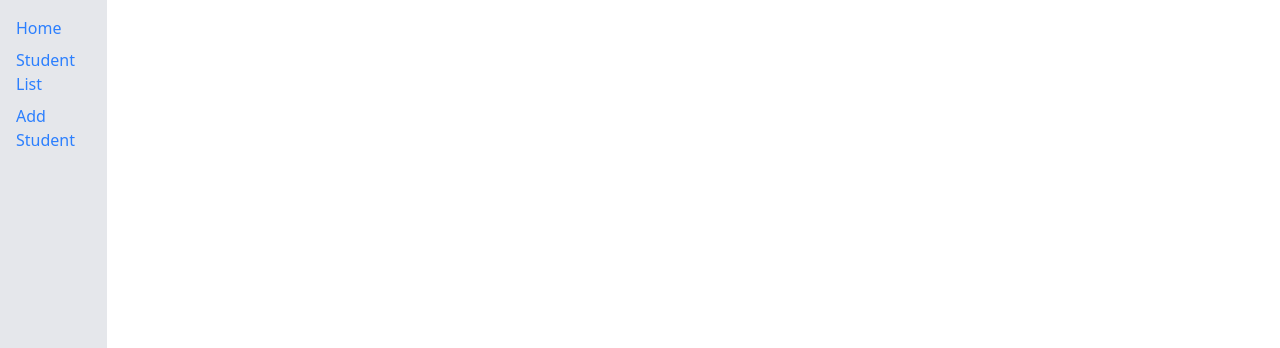
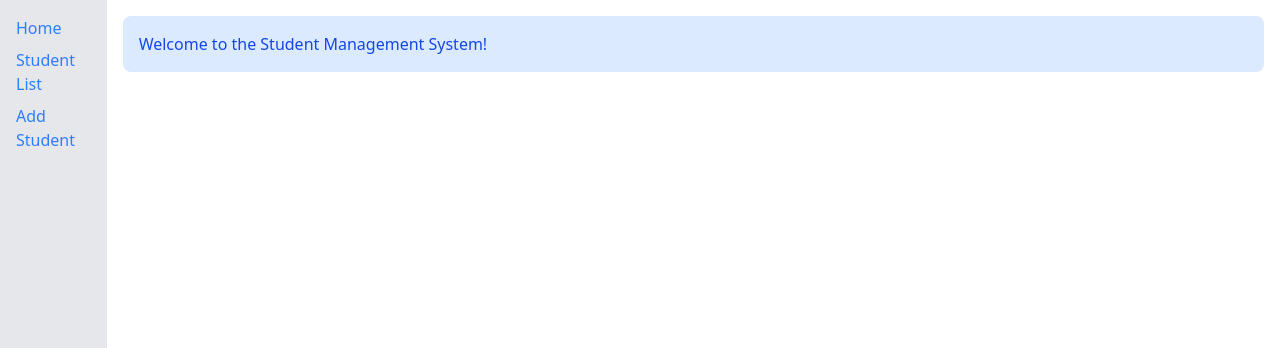
Before and after one commit to Shad-Islam/django-student-management-system, a Django app: page / in a window 1280 px wide. Shown: the part 72-420 px from the top of the page. Run offline with Django 5.2, Linux system fonts and the light colour scheme.

Commit message:
Add greeting text

```diff
--- a/students/templates/base.html
+++ b/students/templates/base.html
@@ -6,6 +6,7 @@
     <script src="https://unpkg.com/@tailwindcss/browser@4"></script>
     {% block head %}
     {% endblock %}
+    <title> Student Management System</title>
   </head>
   <body class="flex flex-col min-h-screen">
     <nav class="bg-gray-800 p-4">
@@ -49,6 +50,11 @@
             {% endfor %}
           </div>
         {% endif %}
+        {% if greeting_text %}
+          <div class="mb-4 p-4 bg-blue-100 text-blue-700 rounded-lg">
+            {{ greeting_text }}
+          </div>
+        {% endif %}
         {% block content %}
         {% endblock %}
       </main>
--- a/students/views.py
+++ b/students/views.py
@@ -18,7 +18,9 @@ def student_list(request):
 
 
 def home(request):
-    return render(request, "base.html")
+    greeting_text = "Welcome to the Student Management System!"
+    return render(request, "base.html", {'greeting_text': greeting_text})
+
 
 def add_student(request):
     if request.method == "POST":
```
Also changed, not shown: db.sqlite3.
